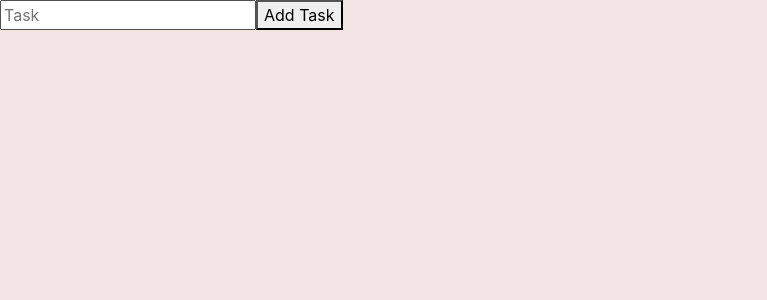
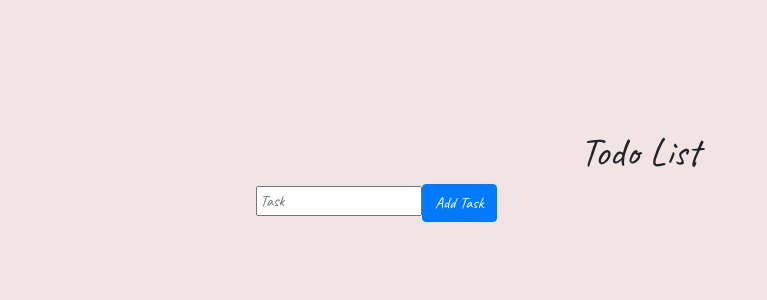
Before and after one commit to CedenoHernandez/todo-list, a React (Create React App) app: page / in a window 1280 px wide. Shown: the top 300 px of the page, without its empty margins (0-767 px from the left). Built offline with nearby package versions, Linux system fonts and the light colour scheme.

Commit message:
Add new font and style

```diff
--- a/public/index.html
+++ b/public/index.html
@@ -3,10 +3,8 @@
   <head>
     <meta charset="utf-8" />
     <link rel="stylesheet" href="https://stackpath.bootstrapcdn.com/bootstrap/4.3.1/css/bootstrap.min.css" integrity="sha384-ggOyR0iXCbMQv3Xipma34MD+dH/1fQ784/j6cY/iJTQUOhcWr7x9JvoRxT2MZw1T" crossorigin="anonymous">
-
+    <link href="https://fonts.googleapis.com/css?family=Caveat&display=swap" rel="stylesheet">
     <meta name="viewport" content="width=device-width, initial-scale=1" />
-
-
 
 
     <link rel="manifest" href="%PUBLIC_URL%/manifest.json" />
@@ -14,6 +12,7 @@
     <title>Todo List</title>
   </head>
   <body>
+    <h1 class="title">Todo List</h1>
     <noscript>You need to enable JavaScript to run this app.</noscript>
     <div id="root"></div>
 
--- a/src/App.scss
+++ b/src/App.scss
@@ -1,6 +1,22 @@
 $color1: #f2e4e4;
 
 
+.title {
+  text-align: center;
+  padding-top: 10%;
+  font-family: 'Caveat', cursive;
+}
+
 body {
   background-color: $color1;
+  font-family: 'Caveat', cursive;
+
 }
+
+.todoListMain {
+  padding: 0% 20% 0% 20%;
+}
+
+.theList {
+
+}
--- a/src/TodoList/TodoList.js
+++ b/src/TodoList/TodoList.js
@@ -12,7 +12,7 @@ class TodoList extends Component {
               value={this.props.currentItem.text}
               onChange={this.props.handleInput}
                />
-            <button type="submit">Add Task </button>
+            <button type="submit" class="btn btn-primary">Add Task </button>
           </form>
         </div>
       </div>
```
